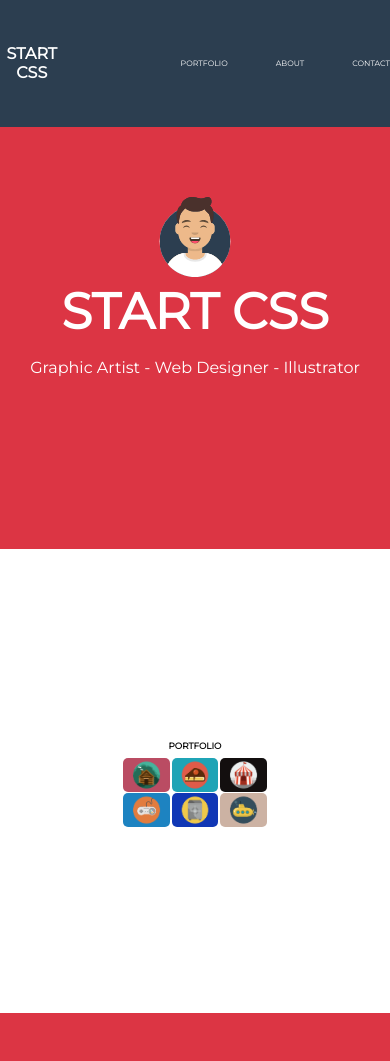
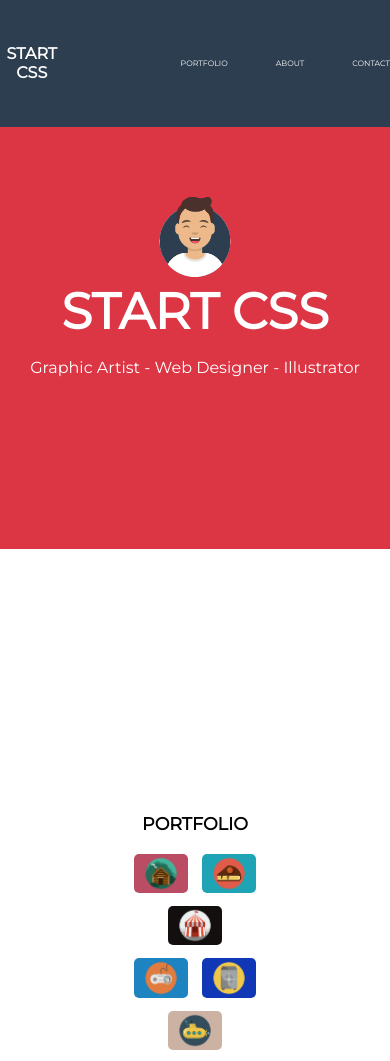
Before and after one commit to ME0WGE/Start-Css, a plain HTML site: page index.html in a window 390 px wide. Shown: the top 1061 px of the page. Drawn offline with Linux system fonts and the light colour scheme.

```diff
--- a/public/css/style.css
+++ b/public/css/style.css
@@ -87,22 +87,23 @@ body {
   section:nth-of-type(2) {
     display: flex;
     background-color: white;
-    height: 55vh;
+    height: 90vh;
     justify-content: center;
     align-items: center;
   }
   section:nth-of-type(2) > div:nth-of-type(1) {
     text-align: center;
-    font-size: 1.5vw;
+    font-size: 3vw;
   }
   .portfolioImg1,
   .portfolioImg2 {
-    width: 37vw;
+    width: 50vw;
   }
   .portfolioImg1 > img,
   .portfolioImg2 > img {
-    width: 12vw;
+    width: 14vw;
     border-radius: 5px;
+    margin: 5px;
   }
   /* SECTION 3 */
   section:nth-of-type(3) {
```
